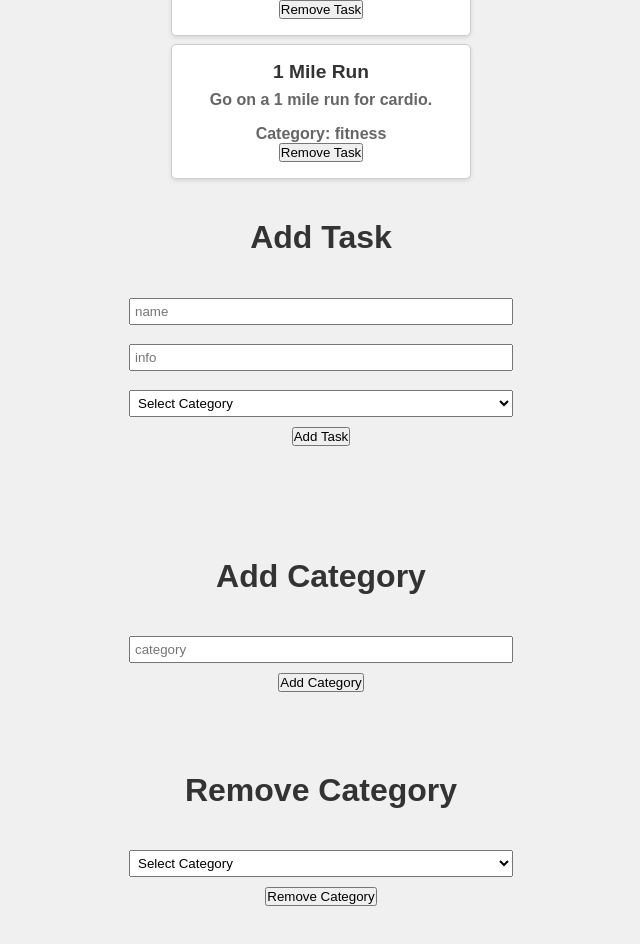
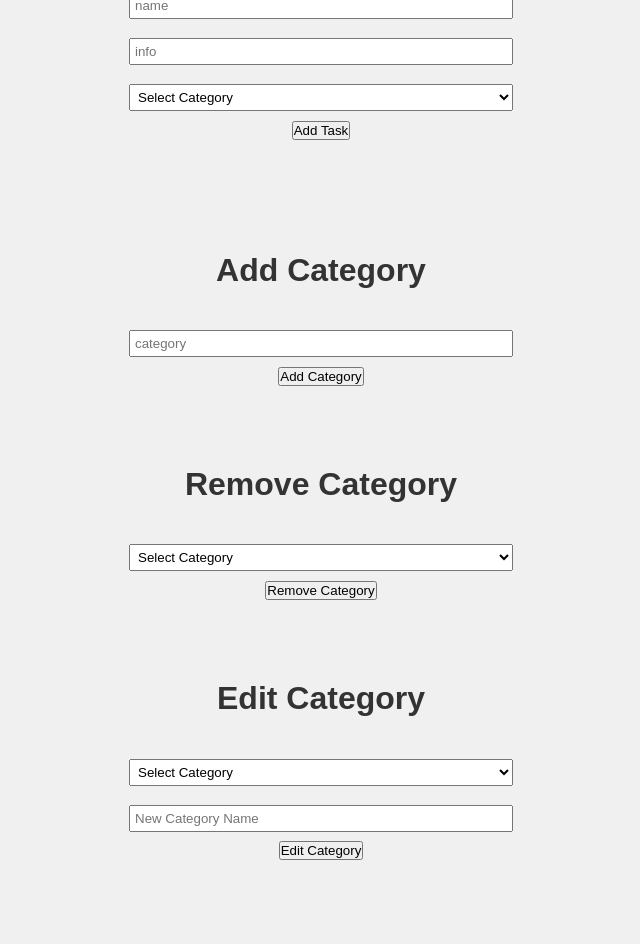
Before and after one commit to RenLevingar/enhanced_todo_list, a React (Create React App) app: page / in a window 1280 px wide. Shown: the part 1420-2364 px from the top of the page, without its empty margins (319-959 px from the left). Built offline with nearby package versions, Linux system fonts and the light colour scheme.

Commit message:
Delete Task
Removes a task when clicked on.

```diff
--- a/src/App.jsx
+++ b/src/App.jsx
@@ -6,7 +6,7 @@ import './style.css';
 const dataLength = data.length;
 
 function reducer(state, action) {
-  const { type, id, taskData } = action;
+  const { type, id, taskData, editedCategory } = action;
   switch (type) {
     case 'remove': {
       const updatedTasks = state.filter(task => task.id !== id);
@@ -15,10 +15,29 @@ function reducer(state, action) {
     case 'add': {
       return [...state, taskData];
     }
+    case 'editCategory': {
+      const updatedTasks = state.map(task => {
+        if (task.type === editedCategory) {
+          return { ...task, type: taskData.type };
+        }
+        return task;
+      });
+      return updatedTasks;
+    }
+    case 'editTask': {
+      const updatedTasks = state.map(task => {
+        if (task.id === id) {
+          return { ...task, ...taskData };
+        }
+        return task;
+      });
+      return updatedTasks;
+    }
     default:
       return state;
   }
 }
+
 
 function categoryReducer(state, action) {
   const { type, newCategory, removeCategory } = action;
@@ -80,10 +99,29 @@ const App = () => {
   function removeCategory() {
     dispatch2({ type: 'removeCategory', removeCategory: taskCategory });
     setAllTaskCategories(allTaskCategories.filter(category => category !== taskCategory));
-
-    // Remove tasks with the selected category
     const updatedTasks = tasks.filter(task => task.type !== taskCategory);
     dispatch({ type: 'removeTasksByCategory', updatedTasks });
+  }
+
+  function editCategory() {
+    try {
+      dispatch({ type: 'editCategory', editedCategory: taskCategory, taskData: { type: newCategory } });
+      setAllTaskCategories(allTaskCategories.map(category => (category === taskCategory ? newCategory : category)));
+    } catch (error) {
+      console.log(error);
+    }
+  }
+
+  function editTask(id, editedName, editedInfo, editedCategory) {
+    try {
+      dispatch({
+        type: 'editTask',
+        id: id,
+        taskData: { name: editedName, info: editedInfo, type: editedCategory },
+      });
+    } catch (error) {
+      console.log(error);
+    }
   }
 
   return (
@@ -172,6 +210,34 @@ const App = () => {
         </section>
       </form>
 
+      <form className='container'>
+        <h1 className='title'>Edit Category</h1>
+        <section className='taskAdder'>
+          <select
+            className="taskInput"
+            value={taskCategory}
+            onChange={(e) => setTaskCategory(e.target.value)}
+          >
+            <option value="" disabled hidden>
+              Select Category
+            </option>
+            {allTaskCategories.map(category => (
+              <option key={category} value={category}>
+                {category}
+              </option>
+            ))}
+          </select>
+          <input
+            type='text'
+            className="taskInput"
+            placeholder='New Category Name'
+            value={newCategory}
+            onChange={(e) => setNewCategory(e.target.value)}
+          />
+          <button type='button' onClick={editCategory}>Edit Category</button>
+        </section>
+      </form>
+
     </main>
   );
 };
--- a/src/Components/Category.jsx
+++ b/src/Components/Category.jsx
@@ -1,13 +1,14 @@
-import SingleTask from "./SingleTask";
+import SingleTask from './SingleTask'
 
 const Task = ({ taskName, removeTask, tasks }) => {
-  const currentTasks = tasks.filter((x) => x.type === taskName);
+  const currentTasks = tasks.filter((task) => task.type === taskName);
+
   return (
     <article>
       <h1 className="taskCategory">{taskName}</h1>
-      {/* Render SingleTask components for each task in taskItems */}
+      {/* Render SingleTask components for each task in currentTasks */}
       {currentTasks.map((item) => (
-        <SingleTask key={item.type} {...item} removeTask={removeTask}/>
+        <SingleTask key={item.id} removeTask={removeTask} item={item} />
       ))}
     </article>
   );
--- a/src/Components/SingleTask.jsx
+++ b/src/Components/SingleTask.jsx
@@ -1,12 +1,11 @@
-const SingleTask = (items, removeTask) => {
+const SingleTask = ({ item, removeTask }) => {
   return (
     <div className="taskItem">
-     <h4>{items.name}</h4>
-     <h5>{items.info}</h5>
-     <h5 className="taskType">Category: {items.type}</h5>
-     <button onClick={() => removeTask(items.id)}>Remove Task</button>
+      <h4>{item.name}</h4>
+      <h5>{item.info}</h5>
+      <button onClick={() => removeTask(item.id)}>Remove Task</button>
     </div>
-  )
-}
+  );
+};
 
-export default SingleTask
+export default SingleTask;
```
